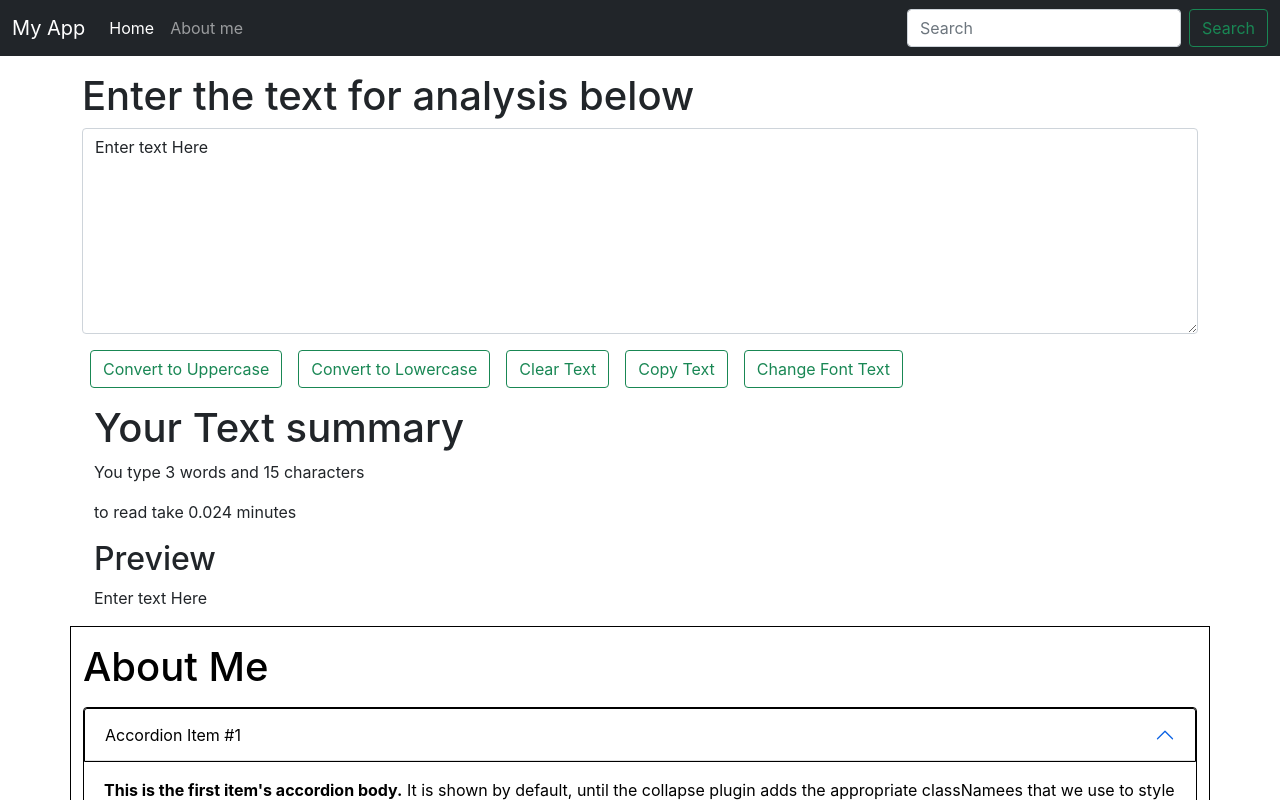
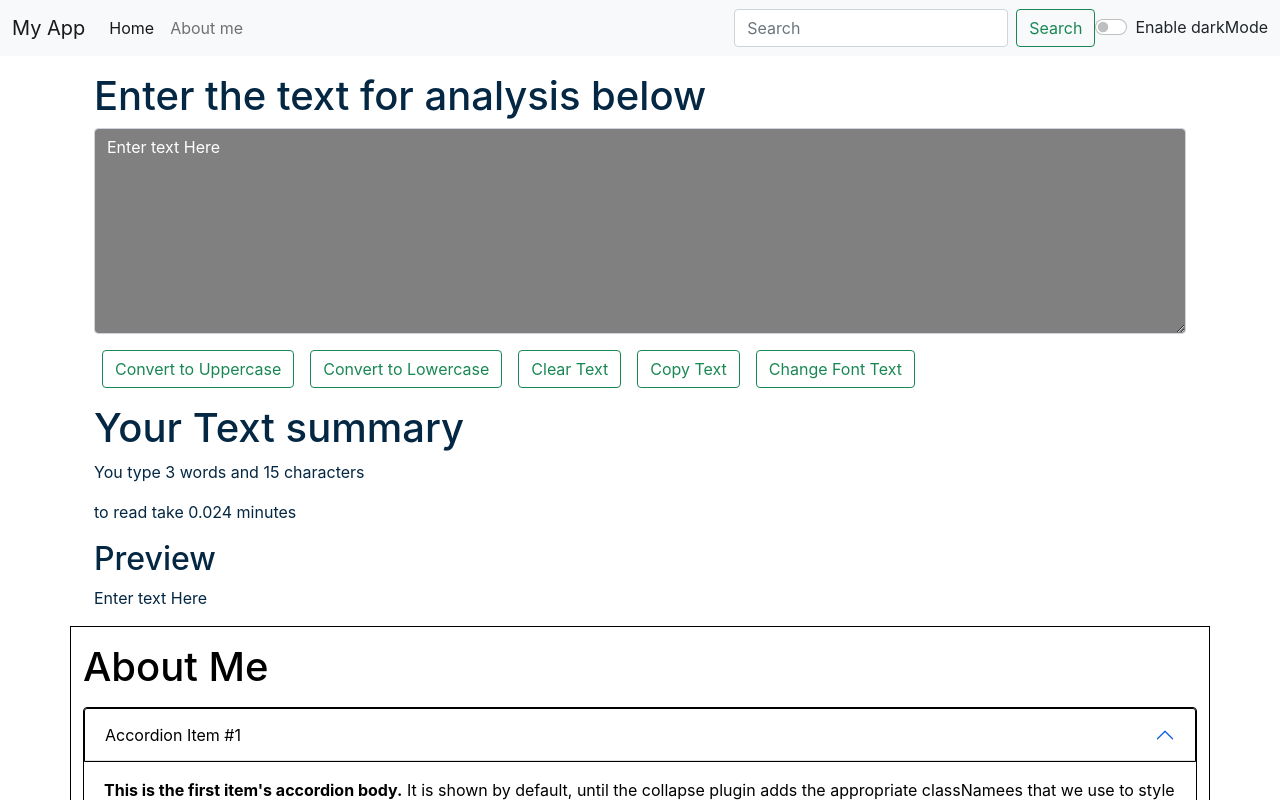
Before and after one commit to sheraram/My-App, a React (Create React App) app: page / in a window 1280 px wide. Shown: the top 800 px of the page. Built offline with nearby package versions, Linux system fonts and the light colour scheme.

Commit message:
till video 12 done

```diff
--- a/src/App.js
+++ b/src/App.js
@@ -1,21 +1,33 @@
 // import logo from './logo.svg';
 // import './App.css';
+import { useState } from 'react';
 import About from './components/About';
 import Navbar from './components/Navbar';
 import TextForm from './components/TextForm';
 
 function App() {
+  const [mode, setMode] = useState('light');
+
+  const toggleMode = () =>{
+    if(mode === 'light'){
+      setMode('dark');
+      document.body.style.backgroundColor='#042743';
+    }
+    else{
+      setMode('light');
+      document.body.style.backgroundColor='white';
+    }
+  }
+
   return (
     <>
 
-      <Navbar title="My App"/>
-      {/* <Navbar/> */}
-
+      <Navbar title="My App" mode={mode} toggleMode={toggleMode}/>
       <div className="container my-3">
-        <TextForm heading="Enter the text for analysis below"/>
+        <TextForm heading="Enter the text for analysis below" mode={mode}/>
       </div>
 
-      <About/>
+      <About mode={mode}/>
     </>
   );
 }
--- a/src/components/Navbar.js
+++ b/src/components/Navbar.js
@@ -3,7 +3,7 @@
 
 export default function Navbar(props) {
     return (
-        <nav className="navbar navbar-expand-lg navbar-dark bg-dark">
+        <nav className={`navbar navbar-expand-lg navbar-${props.mode} bg-${props.mode}`}> {/* used ` `   not ' '*/}
           <div className="container-fluid">
             <a className="navbar-brand" href="/">{props.title}</a>
             <button className="navbar-toggler" type="button" data-bs-toggle="collapse" data-bs-target="#navbarSupportedContent" aria-controls="navbarSupportedContent" aria-expanded="false" aria-label="Toggle navigation">
@@ -24,6 +24,13 @@
                 <input className="form-control me-2" type="search" placeholder="Search" aria-label="Search"/>
                 <button className="btn btn-outline-success" type="submit">Search</button>
               </form>
+
+              {/* enable darkmode */}
+              <div className={`form-check form-switch text-${props.mode==='light'?'dark':'light'}`}>
+                <input className="form-check-input" onClick={props.toggleMode} type="checkbox" role="switch" id="flexSwitchCheckDefault"/>
+                <label className="form-check-label" htmlFor="flexSwitchCheckDefault">Enable darkMode</label>
+              </div>
+
             </div>
           </div>
       </nav>
--- a/src/components/TextForm.js
+++ b/src/components/TextForm.js
@@ -39,10 +39,10 @@
     // setText("new text");
     return (
         <>
-            <div>
+            <div className='container' style={{color : props.mode==='light'?'#042743':'white' }}>
                 <h1>{props.heading}</h1>
                 <div className="mb-3">
-                <textarea className="form-control" value={text} onChange={handleOnChange} id="MyBox" rows="8"></textarea>
+                <textarea className="form-control" style={{backgroundColor : props.mode==='light'?'gray':'white', color : props.mode==='light'?'white':'#042743' }} value={text} onChange={handleOnChange} id="MyBox" rows="8"></textarea>
                 </div>
 
                 <button className="btn btn-outline-success mx-2 " onClick={handleUpClick}>Convert to Uppercase</button>
@@ -51,7 +51,7 @@
                 <button className="btn btn-outline-success mx-2" onClick={handleCopyClick}>Copy Text</button>
                 <button className="btn btn-outline-success mx-2" onClick={handlefontClick}>Change Font Text</button>
             </div>
-            <div className="container my-3">
+            <div className="container my-3" style={{color : props.mode==='light'?'#042743':'white' }}>
                 <h1>Your Text summary</h1>
                 <p>You type {text.split(" ").length} words and {text.length} characters</p>
                 <p>to read take {0.008 * text.split(" ").length} minutes</p>
```
Lines whose indentation alone changed are shown as unchanged.
